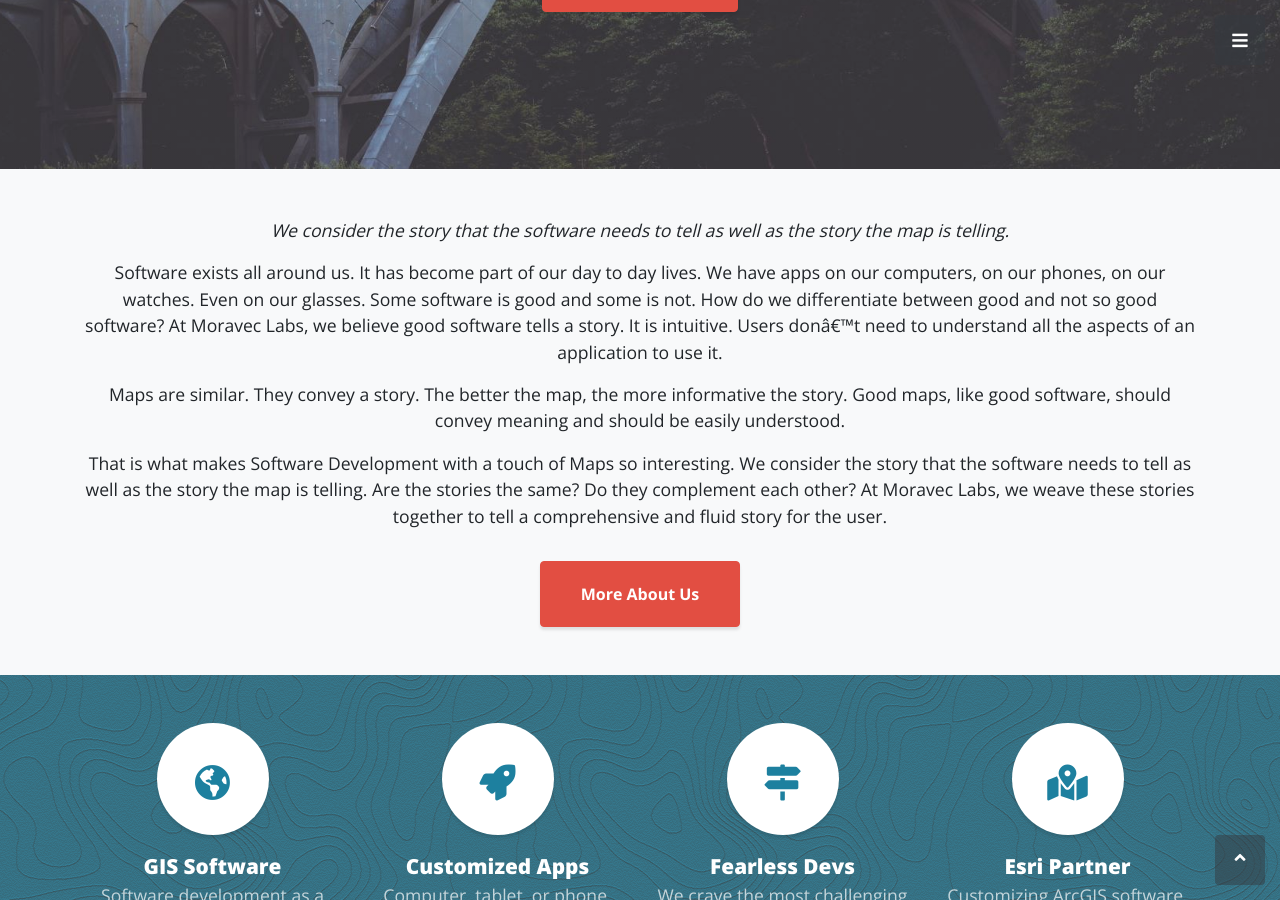
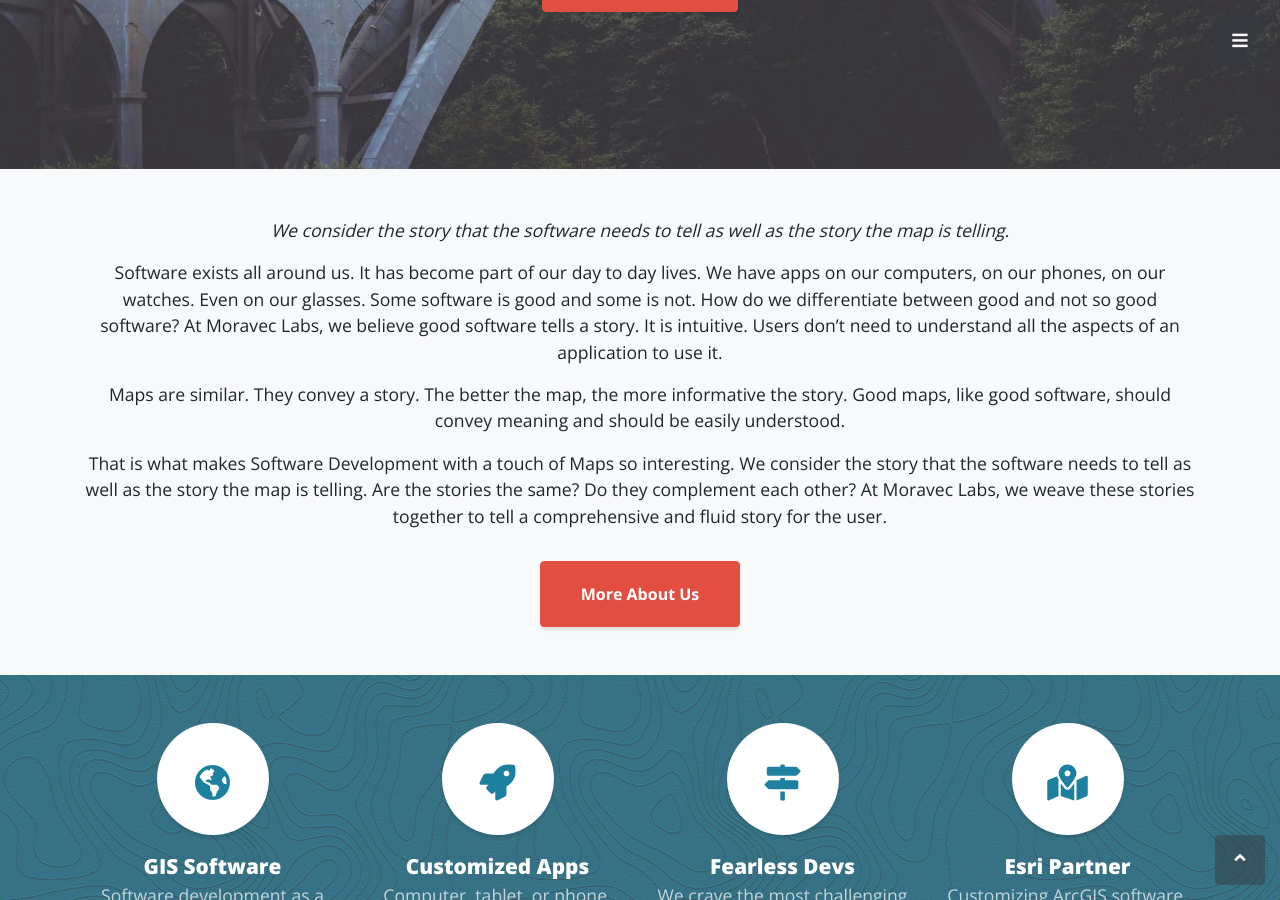
Before and after one commit to Dawnabelle/moravec-site-jekyll, a Jekyll site: the page built from index.html, in a window 1280 px wide and 900 px high, scrolled down 731 px. Built offline with Jekyll 4.4.1, drawn with Linux system fonts in a browser that asks for light colours; nearby versions of some CDN libraries; some web fonts are replaced; some of the changed text lies outside the part shown.

Commit message:
tyring to merge

```diff
--- a/_config.yml
+++ b/_config.yml
@@ -17,7 +17,7 @@
 email: info@moraveclabs.com
 description: >- # this means to ignore newlines until "baseurl:"
   Software exists all around us. How do we differentiate between good and not so good software? At Moravec Labs, we believe good software tells a story. It is intuitive. Users don’t need to understand all the aspects of an application to use it. We consider the story that the software needs to tell as well as the story the map is telling. Are the stories the same? Do they complement each other? At Moravec Labs, we weave these stories together to tell a comprehensive and fluid story for the user.
-baseurl: "/ml-site-jekyll" # the subpath of your site, e.g. /blog
+baseurl: "" # the subpath of your site, e.g. /blog
 url: "" # the base hostname & protocol for your site, e.g. http://example.com
 twitter_username: moraveclabs
 github_username:  morehavoc
--- a/_includes/head.html
+++ b/_includes/head.html
@@ -1,14 +1,14 @@
-<!--<head>-->
-  <!--<meta charset="utf-8">-->
-  <!--<meta http-equiv="x-ua-compatible" content="ie=edge">-->
-  <!--<meta name="viewport" content="width=device-width, initial-scale=1">-->
+<head>
+  <meta charset="utf-8">
+  <meta http-equiv="x-ua-compatible" content="ie=edge">
+  <meta name="viewport" content="width=device-width, initial-scale=1">
 
-  <!--<title>{% if page.title %}{{ page.title }}{% else %}{{ site.title }}{% endif %}</title>-->
+  <title>{% if page.title %}{{ page.title }}{% else %}{{ site.title }}{% endif %}</title>
 
-  <!--<link rel="stylesheet" href="{{ prepend: site.baseurl }}/css/main.css">-->
-  <!--<link rel="canonical" href="{{ page.url | replace:'index.html','' | prepend: site.baseurl | prepend: site.url }}">-->
-  <!--<link href='https://fonts.googleapis.com/css?family=Open+Sans:400,300,700,800,600' rel='stylesheet' type='text/css'>-->
-  <!--<link href='https://fonts.googleapis.com/css?family=Muli:400,300' rel='stylesheet' type='text/css'>-->
-  <!--<link rel="stylesheet" href="https://use.fontawesome.com/releases/v5.3.1/css/all.css" integrity="sha384-mzrmE5qonljUremFsqc01SB46JvROS7bZs3IO2EmfFsd15uHvIt+Y8vEf7N7fWAU" crossorigin="anonymous">-->
+  <link rel="stylesheet" href="{{ "/css/main.css" | prepend: site.baseurl }}">
+  <link rel="canonical" href="{{ page.url | replace:'index.html','' | prepend: site.baseurl | prepend: site.url }}">
+  <link href='https://fonts.googleapis.com/css?family=Open+Sans:400,300,700,800,600' rel='stylesheet' type='text/css'>
+  <link href='https://fonts.googleapis.com/css?family=Muli:400,300' rel='stylesheet' type='text/css'>
+  <link rel="stylesheet" href="https://use.fontawesome.com/releases/v5.3.1/css/all.css" integrity="sha384-mzrmE5qonljUremFsqc01SB46JvROS7bZs3IO2EmfFsd15uHvIt+Y8vEf7N7fWAU" crossorigin="anonymous">
 
-<!--</head>-->
+</head>
--- a/index.html
+++ b/index.html
@@ -1,20 +1,7 @@
 ---
 layout: default
 ---
-<head>
-  <meta charset="utf-8">
-  <meta http-equiv="x-ua-compatible" content="ie=edge">
-  <meta name="viewport" content="width=device-width, initial-scale=1">
 
-  <title>{% if page.title %}{{ page.title }}{% else %}{{ site.title }}{% endif %}</title>
-
-  <link rel="stylesheet" href="/css/main.css">
-  <link rel="canonical" href="{{ page.url | replace:'index.html','' | prepend: site.baseurl | prepend: site.url }}">
-  <link href='https://fonts.googleapis.com/css?family=Open+Sans:400,300,700,800,600' rel='stylesheet' type='text/css'>
-  <link href='https://fonts.googleapis.com/css?family=Muli:400,300' rel='stylesheet' type='text/css'>
-  <link rel="stylesheet" href="https://use.fontawesome.com/releases/v5.3.1/css/all.css" integrity="sha384-mzrmE5qonljUremFsqc01SB46JvROS7bZs3IO2EmfFsd15uHvIt+Y8vEf7N7fWAU" crossorigin="anonymous">
-
-</head>
 <!-- Masthead aka Hero -->
 <header class="masthead d-flex">
   <div class="container text-center my-auto">
```
